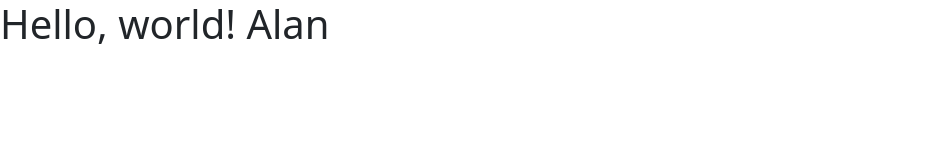
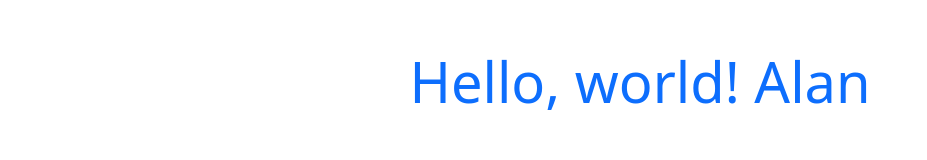
Before and after one commit to alanlopezdejesus/alanlopezdejesus.github.io, a plain HTML site: page index.html in a window 1280 px wide. Shown: the whole page, without its empty margins (0-927 px from the left). Drawn offline with nearby package versions, Linux system fonts and the light colour scheme.

Commit message:
Cambio del index

```diff
--- a/index.html
+++ b/index.html
@@ -11,7 +11,7 @@
     <title>Hello, world!</title>
   </head>
   <body>
-    <h1>Hello, world! Alan</h1>
+    <h1 class="text-center mt-5 display-4 text-primary">Hello, world! Alan</h1>
 
     <!-- Optional JavaScript; choose one of the two! -->
 
```
